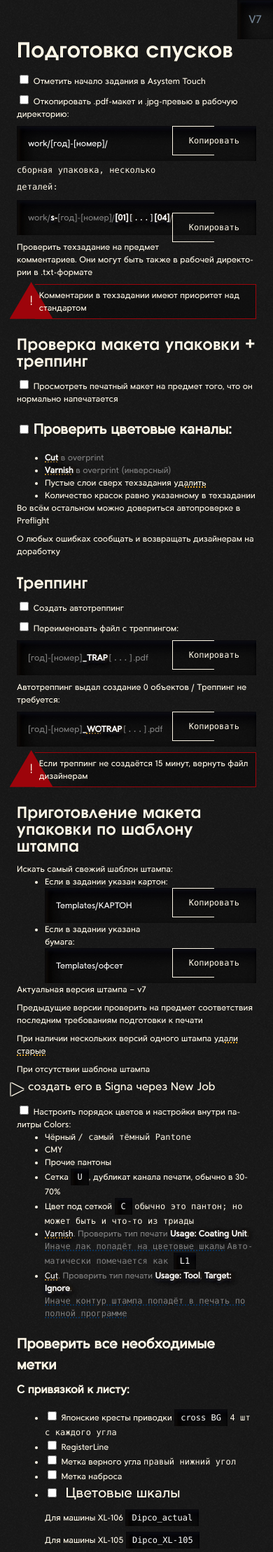
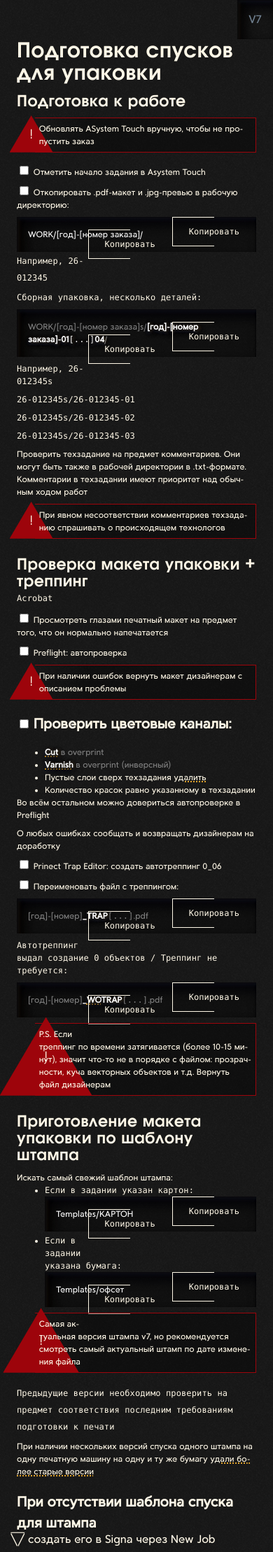
Before and after one commit to katisobol/sobolstudio, a Jekyll site: the page built from docs/KC_preprint-V7.html, in a window 390 px wide. Shown: the top 2218 px of the page at 70% size. Built offline with Jekyll 4.4.1, drawn with Linux system fonts in a browser that asks for light colours; comment, search, counter and statistics services are not loaded; some of the changed text lies outside the part shown.

Commit message:
adding flow product page, preprint document updated

```diff
--- a/assets/css/components/buttons.css
+++ b/assets/css/components/buttons.css
@@ -4,6 +4,8 @@
     position: relative;
     min-height: 50px;
     padding: 0 calc(3rem + 1.5vw);
+
+    grid-column: span 2;
 
     display: inline-flex;
     align-items: center;
--- a/assets/css/layout.css
+++ b/assets/css/layout.css
@@ -148,11 +148,7 @@ dl,
 { grid-column: 1 / -1; }
 
 h3, h4, h5, h6, p, small, a, button, .btn, dd, .btn-bar
-{ grid-column: 2 / -1 }
-@media (max-width: 768px) {
-    h3, h4, h5, h6, p, small, a, button, .btn, dd, .btn-bar
-    { grid-column: 1 / -1; }
-}
+{ grid-column: 1 / -1 }
 
 
 figure {
--- a/assets/css/shadows.css
+++ b/assets/css/shadows.css
@@ -16,14 +16,8 @@
 
 }
 
-/* тени-модули */
 :root {
     --insetWhite-2xs: inset 0 0.65px 1.5px hsl(220, 10%, 55%), inset 0.65px 0 1.5px hsl(40, 15%, 55%);
-    --shadow-2xs: 0 0.5px 1.5px hsl(220, 100%, 10%), 0.5px 0 1.5px hsl(40, 100%, 10%);
-    --shadow-s:   1.5px 5px 5px hsla(220, 100%, 15%, 0.65), 5px 1.5px 5px hsla(40, 100%, 15%, 0.65);
-    --shadow-m:   5px 15px 15px hsla(220, 100%, 15%, 0.65), 15px 5px 15px hsla(40, 100%, 15%, 0.65);
-    --shadow-xl:   35px 50px 50px hsla(220, 100%, 15%, 0.65), 50px 35px 50px hsla(40, 100%, 15%, 0.65);
-    --shadow-2xl:  150px 50px 150px hsla(220, 100%, 5%, 0.15), 50px 150px 150px hsla(40, 100%, 5%, 0.15);
 }
 
 /* тени-модули без режимов наложения */
@@ -34,3 +28,32 @@
     --shadowBasic-xl:   35px 50px 50px hsla(220, 100%, 15%, 0.65), 50px 35px 50px hsla(40, 100%, 15%, 0.65);
     --shadowBasic-2xl:  150px 50px 150px hsla(220, 100%, 5%, 0.15), 50px 150px 150px hsla(40, 100%, 5%, 0.15);
 }
+
+/* тени-модули для hard light */
+:root {
+    --shadowHL-2xs: 0 0.5px 1.5px hsl(220, 100%, 10%), 0.5px 0 1.5px hsl(40, 100%, 10%);
+    --shadowHL-s:   1.5px 5px 5px hsla(220, 100%, 15%, 0.65), 5px 1.5px 5px hsla(40, 100%, 15%, 0.65);
+    --shadowHL-m:   5px 15px 15px hsla(220, 100%, 15%, 0.65), 15px 5px 15px hsla(40, 100%, 15%, 0.65);
+    --shadowHL-xl:   35px 50px 50px hsla(220, 100%, 25%, 0.65), 50px 35px 50px hsla(40, 100%, 25%, 0.65);
+    --shadowHL-2xl:  150px 50px 150px hsla(220, 100%, 5%, 0.65), 50px 150px 150px hsla(40, 100%, 5%, 0.65);
+}
+
+
+
+/* тени-модули с медиазапросами */
+:root {
+    --shadow-2xs: var(--shadowBasic-2xs);
+    --shadow-s: var(--shadowBasic-s);
+    --shadow-m: var(--shadowBasic-m);
+    --shadow-xl: var(--shadowBasic-xl);
+    --shadow-2xl: var(--shadowBasic-2xl);
+}
+@supports (mix-blend-mode: hard-light) {
+    :root {
+        --shadow-2xs: var(--shadowHL-2xs);
+        --shadow-s: var(--shadowHL-s);
+        --shadow-m: var(--shadowHL-m);
+        --shadow-xl: var(--shadowHL-xl);
+        --shadow-2xl: var(--shadowHL-2xl);
+    }
+}
--- a/assets/css/typo.css
+++ b/assets/css/typo.css
@@ -170,3 +170,11 @@ p, .p {
 
     color: var(--Golden);
 }
+
+.center {
+    max-width: unset;
+    width: 100%;
+    grid-column: 1 / -1;
+
+    text-align: center;
+}
--- a/docs/KC_preprint-V7.html
+++ b/docs/KC_preprint-V7.html
@@ -6,25 +6,25 @@ extra_css:
 description: Для «Курт». Страница не для индексации, крутого описания не будет ¯\_(ツ)_/¯
 ---
 <main class="typo" style="display: block">
- <h1>Подготовка спусков</h1>
+ <h1>Подготовка спусков для&nbsp;упаковки</h1>
 
- <p><input type="checkbox">Отметить начало задания в Asystem Touch</p>
+ <h2>Подготовка к работе</h2>
+ <p class="warning">Обновлять ASystem Touch вручную, чтобы не пропустить заказ</p><p><input type="checkbox">Отметить начало задания в Asystem Touch</p>
  <p><input type="checkbox">Откопировать .pdf-макет и .jpg-превью в рабочую директорию:</p>
  <code class="p add-copy-btn">
-  work/[год]-[номер]/
- </code>
- <small>сборная упаковка, несколько деталей:</small>
- <code class="p add-copy-btn">
-   work/<strong class="highlight">s-</strong>[год]-[номер]/<strong class="highlight">[01]<small>[...]</small>[04]</strong>/
- </code>
-  <p>Проверить техзадание на предмет комментариев. Они могут быть также в рабочей директории в .txt-формате</p>
-  <p class="warning">Комментарии в техзадании имеют приоритет над стандартом</p>
+WORK/[год]-[номер заказа]/
+ <button class="copy-btn btn">Копировать</button></code>
+ <small>Например, 26-012345</small>
+ <h3 class="h5">Cборная упаковка, несколько деталей:</h3><code class="p add-copy-btn">WORK/[год]-[номер заказа]s/<strong class="highlight">[год]-[номер заказа]-01<small>[...]</small>04</strong>/
+ <button class="copy-btn btn">Копировать</button></code>
+  <p class="small">Например, 26-012345s</p>
+  <p class="small">26-012345s/26-012345-01</p><p class="small">26-012345s/26-012345-02</p><p class="small">26-012345s/26-012345-03</p><p>Проверить техзадание на предмет комментариев. Они могут быть также в рабочей директории в .txt-формате. Комментарии в техзадании имеют приоритет над обычным ходом работ</p><p class="warning">При явном несоответствии комментариев техзаданию спрашивать о&nbsp;происходящем технологов</p>
 
  <h2>Проверка макета упаковки + треппинг</h2>
 
-  <p><input type="checkbox">Просмотреть печатный макет на предмет того, что он нормально напечатается</p>
+  <small>Acrobat</small>
 
- <h3><input type="checkbox">Проверить цветовые каналы:</h3>
+ <p><input type="checkbox">Просмотреть глазами печатный макет на предмет того, что он нормально напечатается</p><p><input type="checkbox">Preflight: автопроверка<p class="warning">При наличии ошибок вернуть макет дизайнерам с описанием проблемы</p></p><h3><input type="checkbox">Проверить цветовые каналы:</h3>
  <ul>
   <li><strong class="highlight hint" title="Контур штампа для вырубки">Cut</strong> в overprint</li>
   <li><strong class="highlight hint" title="Лак">Varnish</strong> в overprint (инверсный)</li>
@@ -34,112 +34,119 @@ description: Для «Курт». Страница не для индексац
  <p>Во всём остальном можно довериться автопроверке в Preflight</p>
  <p>О любых ошибках сообщать и возвращать дизайнерам на доработку</p>
 
- <h2>Треппинг</h2>
- <p><input type="checkbox">Создать автотреппинг</p>
+
+ <p><input type="checkbox">Prinect Trap Editor: создать автотреппинг 0_06</p>
  <p><input type="checkbox">Переименовать файл с треппингом:</p>
  <code class="p add-copy-btn">
   [год]-[номер]<strong class="highlight">_TRAP</strong><small>[...]</small>.pdf
- </code>
- <p>Автотреппинг выдал создание 0 объектов / Треппинг не требуется:</p>
+ <button class="copy-btn btn">Копировать</button></code>
+ <h3 class="h5">Автотреппинг выдал создание 0 объектов / Треппинг не требуется:</h3>
  <code class="p add-copy-btn">
   [год]-[номер]<strong class="highlight">_<abbr title="without">WO</abbr>TRAP</strong><small>[...]</small>.pdf
- </code>
-  <p class="warning">Если треппинг не создаётся 15 минут, вернуть файл дизайнерам</p>
+ <button class="copy-btn btn">Копировать</button></code>
+  <p class="warning">P.S. Если треппинг по времени затягивается (более 10-15 минут), значит что-то не в порядке
+с файлом: прозрачности, куча векторных объектов и т.д. Вернуть файл дизайнерам</p>
 
 
  <h2>Приготовление макета упаковки по шаблону штампа</h2>
 
  <p>Искать самый свежий шаблон штампа:</p>
  <ul>
-  <li> Если в задании указан картон:
+  <li class="h5"> Если в задании указан картон:
    <code class="p add-copy-btn">
     Templates/КАРТОН
-   </code>
+   <button class="copy-btn btn">Копировать</button></code>
   </li>
-  <li> Если в задании указана бумага:
+  <li class="small"> Если в задании указана бумага:
    <code class="p add-copy-btn">
     Templates/офсет
-   </code>
+   <button class="copy-btn btn">Копировать</button></code>
   </li>
  </ul>
- <p>Актуальная версия штампа – v7</p>
- <p>Предыдущие версии проверить на предмет соответствия последним требованиям подготовки к печати</p>
- <p>При наличии нескольких версий одного штампа <abbr title="сделаешь доброе дело">удали старые</abbr></p>
+ <p class="warning">Самая актуальная версия штампа v7, но рекомендуется смотреть самый актуальный штамп по дате изменения файла</p>
+ <small>Предыдущие версии необходимо проверить на предмет соответствия последним требованиям подготовки к&nbsp;печати</small>
+ <p>При наличии нескольких версий спуска одного штампа на одну печатную машину на одну и ту же бумагу <abbr title="сделаешь доброе дело">удали более старые версии</abbr></p>
 
- <p>При отсутствии шаблона штампа</p>
- <details>
+ <h3>При отсутствии шаблона спуска для штампа</h3>
+ <details open="">
   <summary>создать его в Signa через New Job</summary>
   <ol>
    <li>—</li>
-   <li><input type="radio" checked /> Mode: Packaging</li>
+   <li><input type="radio" checked=""> Mode: Packaging</li>
    <li>Plate Template XL106</li>
    <li>
     Найти штамп по номеру в .cf2
-    <code class="add-copy-btn">/штампы/№/аут/<small>[...]</small>.cf2</code>
+    <code class="add-copy-btn">/штампы/№/аут/<small>[...]</small>.cf2<button class="copy-btn btn">Копировать</button></code>
     <p class="warning">Если штампа в формате .cf2 нет, писать об этом технологу</p>
    </li>
    <li>Выделить весь штамп, проставить в Cutting</li>
    <li>
     Нажать Generate Bleed для генерации припусков 2.5mm
     <p class="warning">
-     Выделиться должны все детали конструкции. Если какой-то из контуров разомкнут, писать об этом конструктору
+     Выделиться заливкой должны все детали конструкции. Если какой-то из контуров разомкнут, писать об этом конструктору
     </p>
    </li>
    <li>Разрешить конфликты созданных вылетов при помощи ClipPath Conflict Resolution</li>
-   <li>Клапан вырубки Y13 <small>x по центру</small></li>
+   <li>Клапан вырубки Y13 <small>по оси x по центру</small></li>
    <li>
     Единый штамп на каждом виде изделия. Если изделий несколько, снять флажок «Same Content for All 1ups of a Shape»
    </li>
   </ol>
  </details>
 
- <p><input type="checkbox">Настроить порядок цветов и настройки внутри палитры Colors:</p>
+ <h2 class="h3">Подготовка спуска в Signa</h2>
+<p><input type="checkbox">Настроить порядок цветов и настройки внутри палитры Colors:</p>
  <ul>
   <li>Чёрный <small>/ самый тёмный Pantone</small></li>
-  <li>CMY</li>
+  <li>Триадные CMY</li>
   <li>Прочие пантоны</li>
   <li>Сетка <code class="inline">U</code>, дубликат канала печати, обычно в 30-70%</li>
   <li>Цвет под сеткой <code class="inline">C</code> <small>обычно это пантон; но может быть и что-то из триады</small></li>
-  <li><abbr class="highlight" title="Лак">Varnish</abbr>. Проверить тип печати <strong class="highlight">Usage: Coating Unit</strong>. <abbr class="small" title="Не надо так">Иначе лак попадёт на цветовые шкалы</abbr> <small>Автоматически помечается как <code class="inline">L1</code></small></li>
-  <li><abbr class="highlight" title="Контур штампа вырубки">Cut</abbr>. Проверить тип печати <strong class="highlight">Usage: Tool</strong>, <strong class="highlight">Target: Ignore</strong>. <abbr class="small" title="ТАК ВООБЩЕ НЕ НАДО">Иначе контур штампа попадёт в печать по полной программе</abbr></li>
+  <li><abbr class="highlight" title="Лак">Varnish</abbr>. Проверить тип печати <strong class="highlight">Usage: Coating Unit</strong>. <abbr class="small" title="Не надо так">Иначе лак попадёт на цветовые шкалы</abbr> <small>. Автоматически помечается как <code class="inline">L1</code></small></li>
+  <li><abbr class="highlight" title="Контур штампа вырубки">Cut</abbr>. Проверить тип печати <strong class="highlight">Usage: Tool</strong>. <abbr class="small" title="ТАК ВООБЩЕ НЕ НАДО">Иначе контур штампа попадёт в печать по полной программе</abbr></li>
  </ul>
 
  <h3>Проверить все необходимые метки</h3>
  <h4>С привязкой к листу:</h4>
  <ul>
-  <li><input type="checkbox"> Японские кресты приводки <code class="inline">cross BG</code> <small>4 шт c каждого угла</small></li>
+  <li><input type="checkbox"> Японские кресты приводки <code class="inline">Ars/cross BG</code> <small>4 шт c каждого угла</small></li>
   <li><input type="checkbox"> RegisterLine</li>
   <li><input type="checkbox"> Метка верного угла <small>правый нижний угол</small></li>
   <li><input type="checkbox"> Метка наброса </li>
-  <li>
-   <p class="h3"><input type="checkbox"> Цветовые шкалы</p>
-   <p>Для машины XL-106 <code class="inline">Dipco_actual</code></p>
-   <p>Для машины XL-105 <code class="inline">Dipco_XL-105</code></p>
-    <p class="small">XL-106, свыше 8 цветов печати <code class="inline">microscale/F105_Micro-10</code>
-    </p>
-    <p class="small">XL-105, свыше 2 пантонов <code class="inline">scales/old_Image control/6S+</code>
-    </p>
+  <li style="
+">
+   <input type="checkbox">
+   <details style="display: inline-block;">
+  <summary>Цветовые шкалы</summary>
+
+<p>Для машины XL-106 <code class="inline">Dipco_actual</code></p><p>Для машины XL-105 <code class="inline">Dipco_XL-105</code></p><p class="small">XL-106, свыше 8 цветов печати <code class="inline">microscale/F105_Micro-10</code>
+    </p><p class="small">XL-105, свыше 2 пантонов <code class="inline">scales/old_Image control/6S+</code>
+    </p></details>
+
+
+
+
    <p class="small">Шкалы должны отступать от правого и левого края 3-5mm</p>
    <p class="small">Можно обрезать или перекрыть буквы, обязательны только квадраты</p>
   </li>
-  <li><input type="checkbox"> Краскосъём <p class="small">Только если есть 5mm на каждую полоску, иначе не надо</p></li>
+  <li><input type="checkbox"> Краскосъём <small>Только если есть 5mm на каждую полоску, иначе не надо</small></li>
   <li><input type="checkbox"> Краскосъём серый
    <ol>
     <li>Выделить всю область до ножей</li>
     <li>Поставить флажок overlay, все цвета наложатся друг на друга</li>
-    <li>Проверить наличие всех красок печати, каждую выставить в 20%</li>
+    <li>Проверить наличие всех красок печати, каждую выставить в 40%</li>
    </ol>
   </li>
   <li><input type="checkbox"> Приводные метки для вырубки
-  <code>CutMark-3mm</code>
+  <code>CutMark-3mm</code><small>Пометить штампы в нижней части спуска со всех сторон вручную</small>
   </li>
-  <li><input type="checkbox"> <code class="inline">mark-optical</code> <small>справа снизу; лучше и справа, и слева</small> <p>Y=136</p></li>
-  <li><input type="checkbox"> Формат бумаги <code class="inline">PaperFormat</code> <small>Если пересекается с mark-optical, сдвинуть ниже</small></li>
+  <li><input type="checkbox"><p>Оптическая метка</p><code class="inline">mark-optical</code> <small>справа снизу; лучше и справа, и слева</small> <p class="small">Y=136 при клапане 13 mm при</p><small>Важно, чтобы расстояние от края листа до чёрной области метки было всегда 151mm</small></li>
+  <li><input type="checkbox"> Формат бумаги <code>Ars/PaperFormat</code> <small>Если пересекается с mark-optical, сдвинуть ниже</small></li>
   <li><input type="checkbox"> Ограничительные линии для выборочного вд-лака 4 шт
-  <code>Laque</code>
-  <p>создать рамку по припуску под обрез</p></li>
+  <code>Laque/RegisterLine_Horizontal</code><small>x2</small>
+  <code>Laque/RegisterLine_Vertical</code><small>x2</small><p>создать рамку по припуску под обрез</p></li>
   <li><input type="checkbox"> Надпись о клапане <small>в левый нижний угол</small>
-   <code>Ars/</code>
+   <code>Ars/Clapan 13 mm</code>
   </li>
  </ul>
  <h4>С привязкой к изделию:</h4>
@@ -148,13 +155,28 @@ description: Для «Курт». Страница не для индексац
   <li><input type="checkbox"> Марка зрительного контроля <p>разместить на контур штампа, на каждое изделие свой цвет печати</p></li>
   <li><input type="checkbox"> Нумерация облоя <p>Если промежутки крупные и повторяющиеся, пронумеровать параллельно</p></li>
  </ul>
- <p><code class="inline">Ctrl+P</code> открытие окна Output на этапе Output в рабочей структуре программы</p>
+
 
  <h2>Выходные файлы:</h2>
- <p>Нажимаем в CockPit Open...</p>
- <p>Выскакивает попап, предлагает перенастроить созданные вручную метки. Всегда нажимаем «No»</p>
- <p>На закладку Proof перетащить файл с drag-n-drop
+<p><code class="inline">Ctrl+P</code>перейти в Cockpit</p>
+
+
+ <p>На закладке Proof в меню <code class="inline">Submit to</code> добавить вывод:</p>
+<ul>
+    <li>ImposePDF_paper</li>
+    <li>ImpositionProof</li>
+    <li>ImpositionProof_JPEG</li>
+    <li>ImpositionProof_JPEG_only_varnish</li>
+</ul>
+<p>На закладку перетащить подготовленный спуск с drag-n-drop
  </p>
+<p>На закладке Plates в меню <code class="inline">Submit to</code> добавить вывод:</p>
+<code>ImpositionOuput/NextPose</code>
+<ul>
+    <li>для XL-105
+        <code>NextPose-T2_XL-105</code>
+    </li>
+</ul>
 
 </main>
 
```
Also changed, not shown: assets/css/page/flow.css (added, +46 -0 lines), branding/index.html (+8 -4 lines), products/flow.html (added, +93 -0 lines), assets/icons/icon_newTab.svg.
